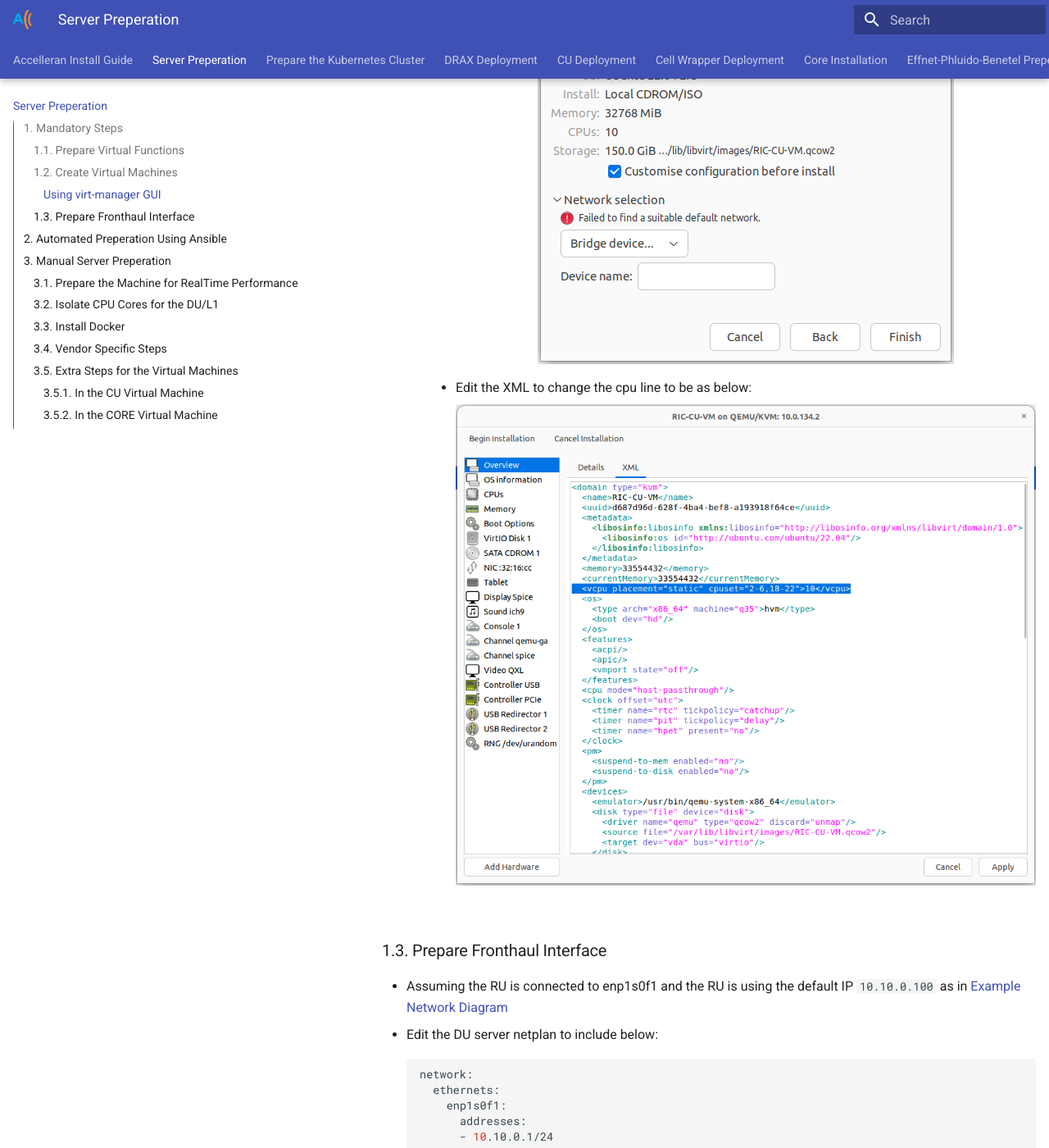
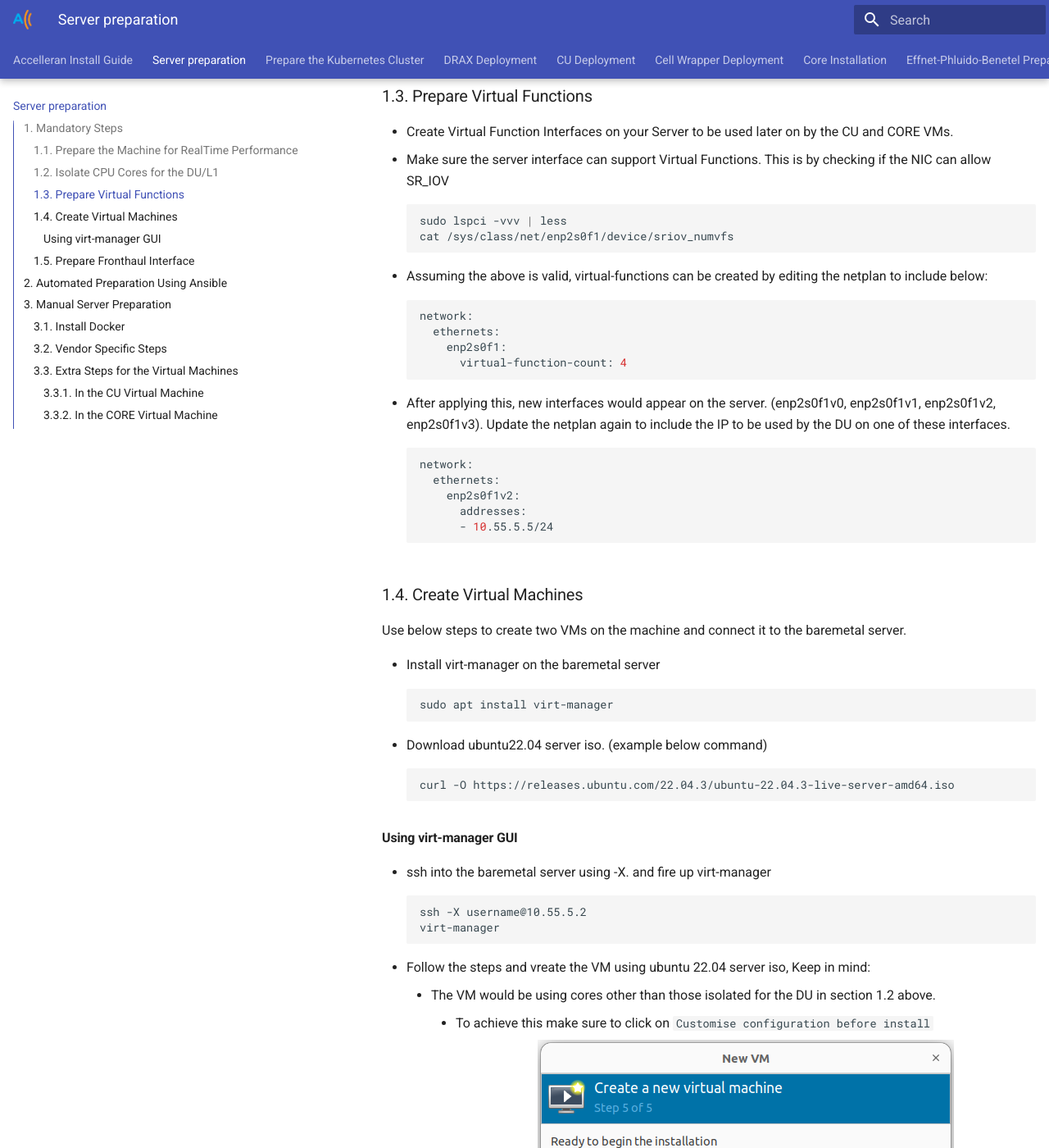
Before and after one commit to accelleran/drax-docs, an MkDocs documentation site: the page built from docs/machine-prep/index.md, in a window 1280 px wide and 1400 px high, scrolled down 2204 px. Shown: the whole window at 82% size. Built offline with MkDocs 1.6.1 and Material for MkDocs 9.7.7, drawn with Linux system fonts in a browser that asks for light colours; the version menu is left out; some of the changed text lies outside the part shown.

Commit message:
typos fix

````diff
--- a/docs/effnet-benetel-prep/index.md
+++ b/docs/effnet-benetel-prep/index.md
@@ -1,4 +1,4 @@
-# Effnet-Phluido-Benetel Preperation
+# Effnet-Phluido-Benetel Preparation
 
 ## 1. Effnet-Phluido Changes
 
@@ -110,4 +110,4 @@ eeprog_cp60 -q -f -x -16 /dev/i2c-0 0x57 -x -r 26:6
 ```
 - Reboot the RU to apply the change
 
-> # Back to [Server Preperation](/drax-docs/machine-prep/)
+> # Back to [Server Preparation](/drax-docs/machine-prep/)
--- a/docs/machine-prep/index.md
+++ b/docs/machine-prep/index.md
@@ -1,4 +1,4 @@
-# **Server Preperation**
+# **Server preparation**
 
 ## **1. Mandatory Steps**
 
@@ -13,86 +13,7 @@
 > - This is based on the `AMD Ryzen 9 7950X 16-Core Processor` used with the lab super micro servers. But depending on the CPU this might be different.
 > - This is intended to be used for single machine setups for testing purposes. (Customer setups would have a seperate machine to run the CU/RIC/CORE)
 
-### 1.1. Prepare Virtual Functions
-
-- Create Virtual Function Interfaces on your Server to be used later on by the CU and CORE VMs.
-- Make sure the server interface can support Virtual Functions. This is by checking if the NIC can allow SR_IOV
-```bash
-sudo lspci -vvv | less
-cat /sys/class/net/enp2s0f1/device/sriov_numvfs
-```
-- Assuming the above is valid, virtual-functions can be created by editing the netplan to include below:
-```bash
-network:
-  ethernets:
-    enp2s0f1:
-      virtual-function-count: 4
-```
-- After applying this, new interfaces would appear on the server. (enp2s0f1v0, enp2s0f1v1, enp2s0f1v2, enp2s0f1v3). Update the netplan again to include the IP to be used by the DU on one of these interfaces.
-```bash
-network:
-  ethernets:
-    enp2s0f1v2:
-      addresses:
-      - 10.55.5.5/24
-```
-
-### 1.2. Create Virtual Machines
-
-Use below steps to create two VMs on the machine and connect it to the baremetal server.
-
-- Install virt-manager on the baremetal server
-```bash
-sudo apt install virt-manager
-```
-- Download ubuntu22.04 server iso. (example below command)
-```bash
-curl -O https://releases.ubuntu.com/22.04.3/ubuntu-22.04.3-live-server-amd64.iso
-```
-
-#### Using virt-manager GUI
-
-- ssh into the baremetal server using -X. and fire up virt-manager
-```bash
-ssh -X username@10.55.5.2
-virt-manager
-```
-- Follow the steps and vreate the VM using ubuntu 22.04 server iso, Keep in mind:
-    - The VM would be using cores other than those isolated for the DU in section 1.2 above.
-        - To achieve this make sure to click on `Customise configuration before install`
-        <p align="center">
-        <img src="vm_install_customize.png">
-        </p>
-        - Edit the XML to change the cpu line to be as below:
-        <p align="center">
-        <img src="vm_install_edit_xml.png">
-        </p>
-
-### 1.3. Prepare Fronthaul Interface
-
-- Assuming the RU is connected to enp1s0f1 and the RU is using the default IP `10.10.0.100` as in [Example Network Diagram](/drax-docs/)
-- Edit the DU server netplan to include below:
-```bash
-network:
-  ethernets:
-    enp1s0f1:
-      addresses:
-      - 10.10.0.1/24
-      mtu: 9000
-```
-- Apply netplan and validate that the RU is reachable
-```bash
-sudo netplan apply
-ping 10.10.0.100
-```
-
-## **2. Automated Preperation Using Ansible**
-- ***Missing to be added***
-
-
-## **3. Manual Server Preperation**
-
-### 3.1. Prepare the Machine for RealTime Performance
+### 1.1. Prepare the Machine for RealTime Performance
 
 > These changes are needed to run any DU tested in our lab, Plus the VMs.
 
@@ -138,19 +59,9 @@ echo 'GOVERNOR="performance"' | sudo tee /etc/default/cpufrequtils
 sudo systemctl disable ondemand
 ```
 
-- To force the low latency kernal. Edit `/etc/default/grub` file to include below:
-```bash
-GRUB_FLAVOUR_ORDER=lowlatency
-```
+### 1.2. Isolate CPU Cores for the DU/L1
 
-- To Apply run below:
-```bash
-sudo update-grub2
-```
-
-### 3.2. Isolate CPU Cores for the DU/L1
-
-- To isolate the needed DU/L1 cores, Edit `/etc/default/grub` file to include below:
+- To isolate the needed DU/L1 cores, Edit `/etc/default/grub` file to include below: (update the isolated cores according to the need)
 ```bash
 GRUB_CMDLINE_LINUX="processor.max_cstate=1 intel_idle.max_cstate=0 intel_pstate=passive intel_iommu=on iommu=pt selinux=0 enforcing=0 nmi_watchdog=0 audit=0 mce=off kthread_cpus=0 irqaffinity=0 isolcpus=8-15,24-31 nosoftlockup nohz=on nohz_full=8-15,24-31 rcu_nocbs=8-15,24-31 skew_tick=1"
 GRUB_FLAVOUR_ORDER=lowlatency
@@ -161,7 +72,91 @@ sudo update-grub2
 ```
 
 
-### 3.3. Install Docker
+
+### 1.3. Prepare Virtual Functions
+
+- Create Virtual Function Interfaces on your Server to be used later on by the CU and CORE VMs.
+- Make sure the server interface can support Virtual Functions. This is by checking if the NIC can allow SR_IOV
+```bash
+sudo lspci -vvv | less
+cat /sys/class/net/enp2s0f1/device/sriov_numvfs
+```
+- Assuming the above is valid, virtual-functions can be created by editing the netplan to include below:
+```bash
+network:
+  ethernets:
+    enp2s0f1:
+      virtual-function-count: 4
+```
+- After applying this, new interfaces would appear on the server. (enp2s0f1v0, enp2s0f1v1, enp2s0f1v2, enp2s0f1v3). Update the netplan again to include the IP to be used by the DU on one of these interfaces.
+```bash
+network:
+  ethernets:
+    enp2s0f1v2:
+      addresses:
+      - 10.55.5.5/24
+```
+
+### 1.4. Create Virtual Machines
+
+Use below steps to create two VMs on the machine and connect it to the baremetal server.
+
+- Install virt-manager on the baremetal server
+```bash
+sudo apt install virt-manager
+```
+- Download ubuntu22.04 server iso. (example below command)
+```bash
+curl -O https://releases.ubuntu.com/22.04.3/ubuntu-22.04.3-live-server-amd64.iso
+```
+
+#### Using virt-manager GUI
+
+- ssh into the baremetal server using -X. and fire up virt-manager
+```bash
+ssh -X username@10.55.5.2
+virt-manager
+```
+- Follow the steps and vreate the VM using ubuntu 22.04 server iso, Keep in mind:
+    - The VM would be using cores other than those isolated for the DU in section 1.2 above.
+        - To achieve this make sure to click on `Customise configuration before install`
+        <p align="center">
+        <img src="vm_install_customize.png">
+        </p>
+        - Edit the XML to change the cpu line to be as below:`  <vcpu placement="static" cpuset="2-6,18-22">10</vcpu>`
+        <p align="center">
+        <img src="vm_install_edit_xml.png">
+        </p>
+        - Remove default created NIC device and then from `Add Hardware` -> `PCI Host Device` select the Virtual function created for this virtual machine.
+        <p align="center">
+        <img src="vm_add_pci.png">
+        </p>
+
+### 1.5. Prepare Fronthaul Interface
+
+- Assuming the RU is connected to enp1s0f1 and the RU is using the default IP `10.10.0.100` as in [Example Network Diagram](/drax-docs/)
+- Edit the DU server netplan to include below:
+```bash
+network:
+  ethernets:
+    enp1s0f1:
+      addresses:
+      - 10.10.0.1/24
+      mtu: 9000
+```
+- Apply netplan and validate that the RU is reachable
+```bash
+sudo netplan apply
+ping 10.10.0.100
+```
+
+## **2. Automated Preparation Using Ansible**
+- ***Missing to be added***
+
+
+## **3. Manual Server Preparation**
+
+### 3.1. Install Docker
 
 From (https://docs.docker.com/engine/install/ubuntu/#install-using-the-repository)
 
@@ -212,13 +207,13 @@ sudo chmod +x /usr/local/lib/docker/cli-plugins/docker-compose
 sudo cp $DOCKER_CONFIG/cli-plugins/docker-compose /usr/bin/.
 ```
 
-### 3.4. Vendor Specific Steps
+### 3.2. Vendor Specific Steps
 - [Effnet-Phluido-Benetel](/drax-docs/effnet-benetel-prep)
 
 
-### 3.5. Extra Steps for the Virtual Machines
+### 3.3. Extra Steps for the Virtual Machines
 
-#### 3.5.1. In the CU Virtual Machine
+#### 3.3.1. In the CU Virtual Machine
 
 - Needed change for ARP handling:
 ```bash
@@ -239,7 +234,7 @@ EOF
 sudo chmod +x /etc/rc.local
 ```
 
-#### 3.5.2. In the CORE Virtual Machine
+#### 3.3.2. In the CORE Virtual Machine
 
 > Still under test
 
````
Also changed, not shown: other parts of docs/machine-prep/index.md (+1 -1 lines), docs/machine-prep/vm_add_pci.png (added).
